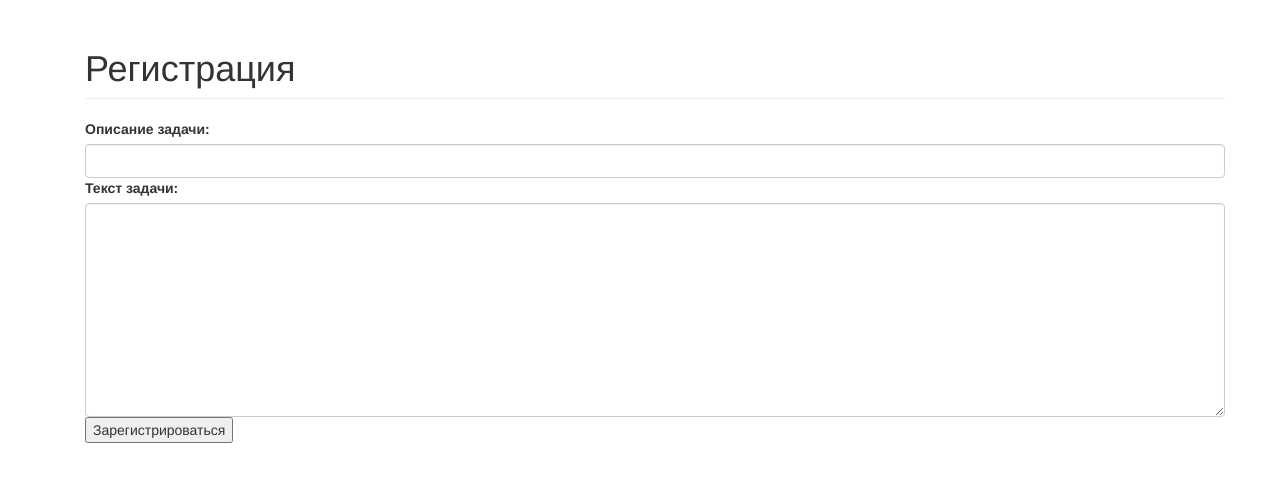
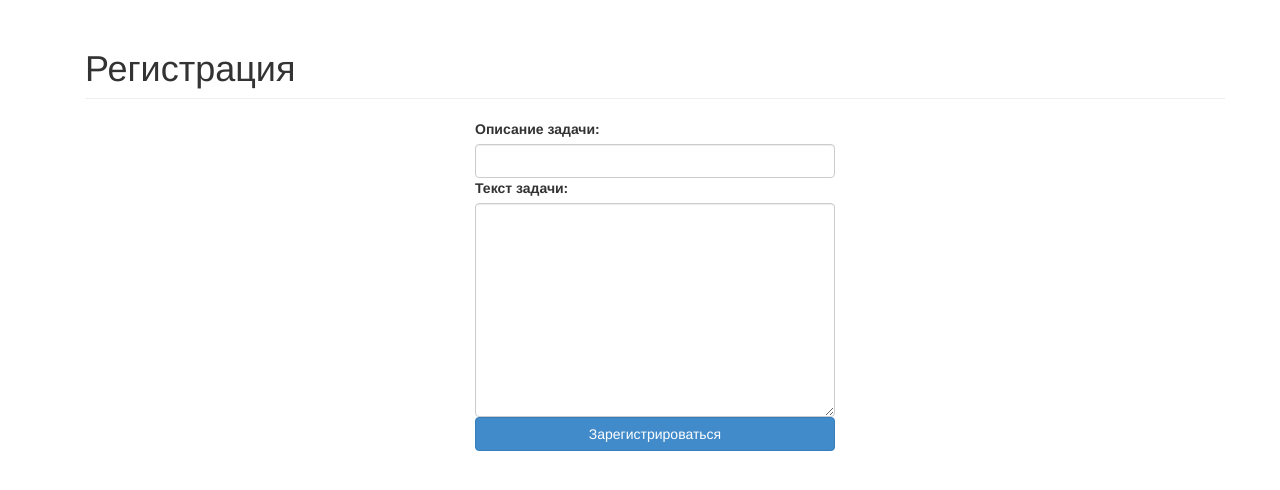
Before and after one commit to alifanov/prog4h, a Django app: template templates/registration/registration_form.html in a window 1280 px wide. Shown: the part 51-541 px from the top of the page. Run offline with Django 3.2, Linux system fonts and the light colour scheme; the template is opened without the code that fills it: values that come from a table or form of the project are taken from there, others are empty; some libraries are stand-ins or nearby versions.

Commit message:
add main page

```diff
--- a/templates/registration/registration_form.html
+++ b/templates/registration/registration_form.html
@@ -6,6 +6,9 @@
     <div class="container">
         <h1 class="page-header">Регистрация</h1>
 
+        <div class="row">
+            <div class="col-lg-4"></div>
+            <div class="col-lg-4">
                 <div class="alert-warning">
                     {% if form.non_field_errors %}
                         {{ form.non_field_errors }}
@@ -32,7 +35,9 @@
                         {% if field.help_text %}<div class="clearfix">{{ field.help_text }}</div>{% endif %}
                         {% if field.errors %}<div class="myerrors clearfix">{{ field.errors }}</div>{% endif %}
                     {% endfor %}
-            <input type="submit" value="Зарегистрироваться"  class="clearfix" />
-        </form>
+                    <button class="btn btn-primary btn-block">Зарегистрироваться</button>
+                </form>            </div>
+            <div class="col-lg-4"></div>
+        </div>
     </div>
 {% endblock %}
```
Lines whose indentation alone changed are shown as unchanged.
